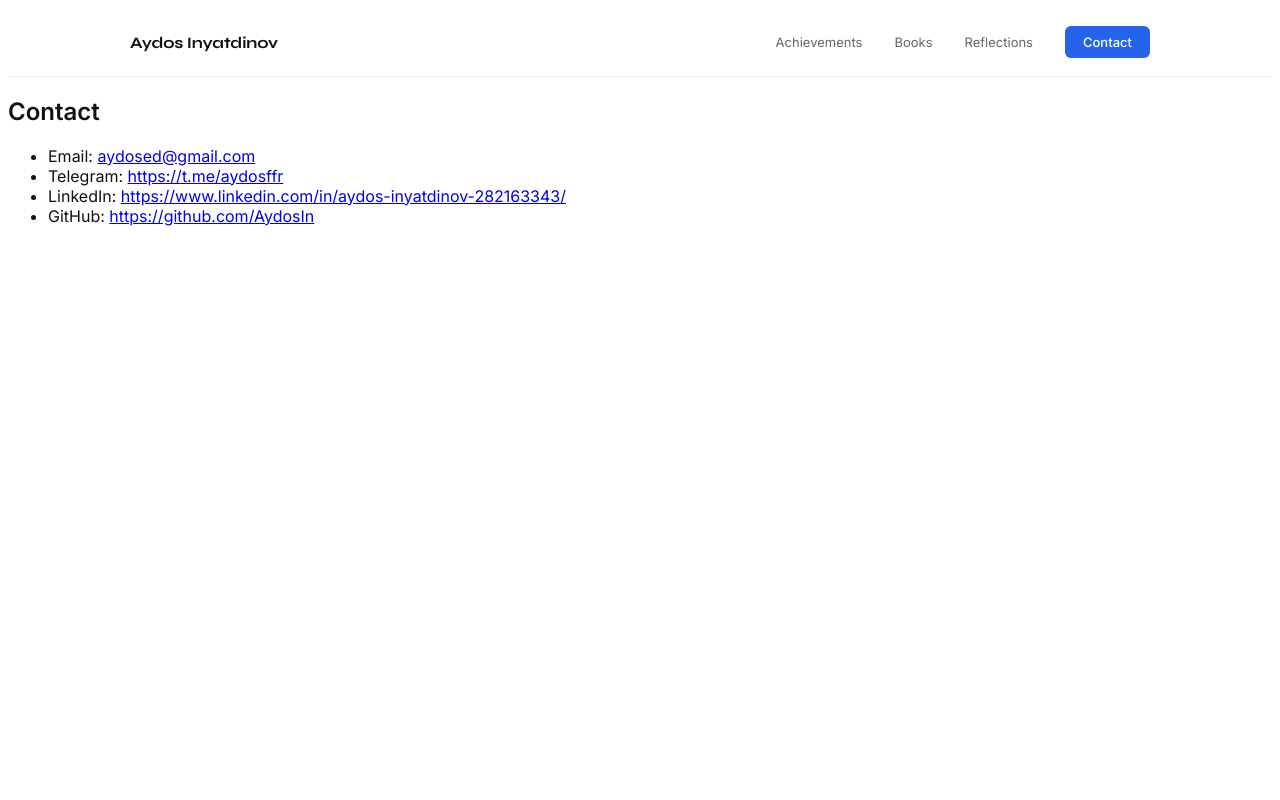
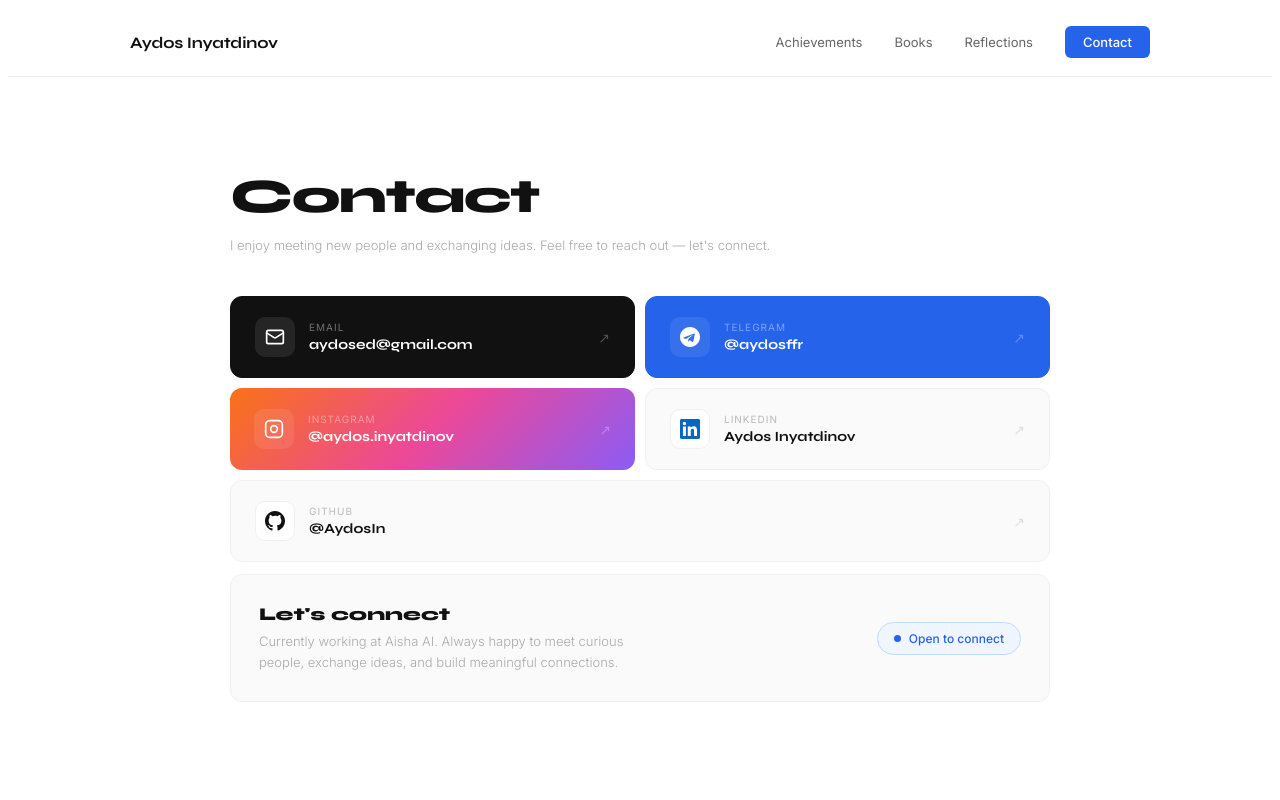
Before and after one commit to AydosIn/my-site, a Next.js app: page /contact in a window 1280 px wide. Shown: the top 800 px of the page. Built offline with nearby package versions, Linux system fonts and the light colour scheme.

Commit message:
contact page: professional design with social links

```diff
--- a/app/contact/page.tsx
+++ b/app/contact/page.tsx
@@ -1,32 +1,168 @@
-import { Container } from "@components/Container";
-import { Section } from "@components/Section";
 import { site } from "@data/site";
 
 export const metadata = { title: "Contact" };
 
 export default function ContactPage() {
+  const contacts = [
+    {
+      label: "Email",
+      value: "aydosed@gmail.com",
+      href: "mailto:aydosed@gmail.com",
+      style: "dark",
+      icon: (
+        <svg width="20" height="20" viewBox="0 0 24 24" fill="none" stroke="#fff" strokeWidth="2" strokeLinecap="round" strokeLinejoin="round">
+          <rect x="2" y="4" width="20" height="16" rx="2"/>
+          <path d="m22 7-8.97 5.7a1.94 1.94 0 0 1-2.06 0L2 7"/>
+        </svg>
+      ),
+    },
+    {
+      label: "Telegram",
+      value: "@aydosffr",
+      href: "https://t.me/aydosffr",
+      style: "blue",
+      icon: (
+        <svg width="20" height="20" viewBox="0 0 24 24" fill="#fff">
+          <path d="M12 0C5.373 0 0 5.373 0 12s5.373 12 12 12 12-5.373 12-12S18.627 0 12 0zm5.894 8.221-1.97 9.28c-.145.658-.537.818-1.084.508l-3-2.21-1.447 1.394c-.16.16-.295.295-.605.295l.213-3.053 5.56-5.023c.242-.213-.054-.333-.373-.12L7.26 14.4l-2.968-.924c-.643-.204-.657-.643.136-.953l11.57-4.461c.537-.194 1.006.131.896.159z"/>
+        </svg>
+      ),
+    },
+    {
+      label: "Instagram",
+      value: "@aydos.inyatdinov",
+      href: "https://www.instagram.com/aydos.inyatdinov/",
+      style: "pink",
+      icon: (
+        <svg width="20" height="20" viewBox="0 0 24 24" fill="none" stroke="#fff" strokeWidth="2" strokeLinecap="round" strokeLinejoin="round">
+          <rect x="2" y="2" width="20" height="20" rx="5"/>
+          <circle cx="12" cy="12" r="4"/>
+          <circle cx="17.5" cy="6.5" r="0.5" fill="#fff" stroke="none"/>
+        </svg>
+      ),
+    },
+    {
+      label: "LinkedIn",
+      value: "Aydos Inyatdinov",
+      href: site.contact.linkedin,
+      style: "light",
+      icon: (
+        <svg width="20" height="20" viewBox="0 0 24 24" fill="#0a66c2">
+          <path d="M20.447 20.452h-3.554v-5.569c0-1.328-.027-3.037-1.852-3.037-1.853 0-2.136 1.445-2.136 2.939v5.667H9.351V9h3.414v1.561h.046c.477-.9 1.637-1.85 3.37-1.85 3.601 0 4.267 2.37 4.267 5.455v6.286zM5.337 7.433a2.062 2.062 0 0 1-2.063-2.065 2.064 2.064 0 1 1 2.063 2.065zm1.782 13.019H3.555V9h3.564v11.452zM22.225 0H1.771C.792 0 0 .774 0 1.729v20.542C0 23.227.792 24 1.771 24h20.451C23.2 24 24 23.227 24 22.271V1.729C24 .774 23.2 0 22.222 0h.003z"/>
+        </svg>
+      ),
+    },
+  ];
+
+  const cardStyle = (type: string) => {
+    if (type === "dark") return { background: "#111", border: "1px solid #111", borderRadius: "12px", padding: "20px 24px", display: "flex", alignItems: "center", justifyContent: "space-between", gap: "16px", textDecoration: "none", cursor: "pointer" };
+    if (type === "blue") return { background: "#2563eb", border: "1px solid #2563eb", borderRadius: "12px", padding: "20px 24px", display: "flex", alignItems: "center", justifyContent: "space-between", gap: "16px", textDecoration: "none", cursor: "pointer" };
+    if (type === "pink") return { background: "linear-gradient(135deg, #f97316, #ec4899, #8b5cf6)", border: "none", borderRadius: "12px", padding: "20px 24px", display: "flex", alignItems: "center", justifyContent: "space-between", gap: "16px", textDecoration: "none", cursor: "pointer" };
+    return { background: "#fafafa", border: "1px solid #f0f0f0", borderRadius: "12px", padding: "20px 24px", display: "flex", alignItems: "center", justifyContent: "space-between", gap: "16px", textDecoration: "none", cursor: "pointer" };
+  };
+
+  const isLight = (type: string) => type === "dark" || type === "blue" || type === "pink";
+
   return (
-    <Container>
-      <Section title="Contact">
-        <ul className="space-y-3">
-          <li>
-            <span className="font-medium">Email:</span>{" "}
-            <a href={`mailto:${site.contact.email}`}>{site.contact.email}</a>
-          </li>
-          <li>
-            <span className="font-medium">Telegram:</span>{" "}
-            <a href={site.contact.telegram} target="_blank" rel="noreferrer">{site.contact.telegram}</a>
-          </li>
-          <li>
-            <span className="font-medium">LinkedIn:</span>{" "}
-            <a href={site.contact.linkedin} target="_blank" rel="noreferrer">{site.contact.linkedin}</a>
-          </li>
-          <li>
-            <span className="font-medium">GitHub:</span>{" "}
-            <a href={site.contact.github} target="_blank" rel="noreferrer">{site.contact.github}</a>
-          </li>
-        </ul>
-      </Section>
-    </Container>
+    <div style={{ background: "#fff", minHeight: "100vh" }}>
+      <div style={{ maxWidth: "900px", margin: "0 auto", padding: "64px 40px" }}>
+
+        {/* Header */}
+        <h1 style={{
+          fontFamily: "Syne, sans-serif", fontSize: "48px", fontWeight: 800,
+          color: "#111", letterSpacing: "-0.03em", lineHeight: 1, marginBottom: "8px",
+        }}>
+          Contact
+        </h1>
+        <p style={{ fontSize: "13px", color: "#aaa", fontWeight: 300, marginBottom: "40px", lineHeight: 1.7 }}>
+          I enjoy meeting new people and exchanging ideas. Feel free to reach out — let's connect.
+        </p>
+
+        {/* Contact grid */}
+        <div style={{ display: "grid", gridTemplateColumns: "1fr 1fr", gap: "10px", marginBottom: "12px" }}>
+          {contacts.map((c) => (
+            <a key={c.label} href={c.href} target="_blank" rel="noreferrer" style={cardStyle(c.style) as React.CSSProperties}>
+              <div style={{ display: "flex", alignItems: "center", gap: "14px" }}>
+                <div style={{
+                  width: "40px", height: "40px", borderRadius: "10px",
+                  display: "flex", alignItems: "center", justifyContent: "center", flexShrink: 0,
+                  background: isLight(c.style) ? "#ffffff15" : "#fff",
+                  border: isLight(c.style) ? "none" : "1px solid #f0f0f0",
+                }}>
+                  {c.icon}
+                </div>
+                <div>
+                  <div style={{
+                    fontSize: "10px", textTransform: "uppercase", letterSpacing: "0.1em",
+                    marginBottom: "3px", color: isLight(c.style) ? "#ffffff66" : "#bbb",
+                  }}>
+                    {c.label}
+                  </div>
+                  <div style={{
+                    fontFamily: "Syne, sans-serif", fontSize: "14px", fontWeight: 700,
+                    color: isLight(c.style) ? "#fff" : "#111",
+                  }}>
+                    {c.value}
+                  </div>
+                </div>
+              </div>
+              <div style={{ fontSize: "14px", color: isLight(c.style) ? "#ffffff44" : "#ddd" }}>↗</div>
+            </a>
+          ))}
+
+          {/* GitHub full width */}
+          <a href={site.contact.github} target="_blank" rel="noreferrer" style={{
+            gridColumn: "span 2", background: "#fafafa", border: "1px solid #f0f0f0",
+            borderRadius: "12px", padding: "20px 24px", display: "flex",
+            alignItems: "center", justifyContent: "space-between",
+            gap: "16px", textDecoration: "none", cursor: "pointer",
+          }}>
+            <div style={{ display: "flex", alignItems: "center", gap: "14px" }}>
+              <div style={{
+                width: "40px", height: "40px", borderRadius: "10px",
+                display: "flex", alignItems: "center", justifyContent: "center",
+                background: "#fff", border: "1px solid #f0f0f0", flexShrink: 0,
+              }}>
+                <svg width="20" height="20" viewBox="0 0 24 24" fill="#111">
+                  <path d="M12 0C5.374 0 0 5.373 0 12c0 5.302 3.438 9.8 8.207 11.387.599.111.793-.261.793-.577v-2.234c-3.338.726-4.033-1.416-4.033-1.416-.546-1.387-1.333-1.756-1.333-1.756-1.089-.745.083-.729.083-.729 1.205.084 1.839 1.237 1.839 1.237 1.07 1.834 2.807 1.304 3.492.997.107-.775.418-1.305.762-1.604-2.665-.305-5.467-1.334-5.467-5.931 0-1.311.469-2.381 1.236-3.221-.124-.303-.535-1.524.117-3.176 0 0 1.008-.322 3.301 1.23A11.509 11.509 0 0 1 12 5.803c1.02.005 2.047.138 3.006.404 2.291-1.552 3.297-1.23 3.297-1.23.653 1.653.242 2.874.118 3.176.77.84 1.235 1.911 1.235 3.221 0 4.609-2.807 5.624-5.479 5.921.43.372.823 1.102.823 2.222v3.293c0 .319.192.694.801.576C20.566 21.797 24 17.3 24 12c0-6.627-5.373-12-12-12z"/>
+                </svg>
+              </div>
+              <div>
+                <div style={{ fontSize: "10px", textTransform: "uppercase", letterSpacing: "0.1em", marginBottom: "3px", color: "#bbb" }}>GitHub</div>
+                <div style={{ fontFamily: "Syne, sans-serif", fontSize: "14px", fontWeight: 700, color: "#111" }}>@AydosIn</div>
+              </div>
+            </div>
+            <div style={{ fontSize: "14px", color: "#ddd" }}>↗</div>
+          </a>
+        </div>
+
+        {/* Availability */}
+        <div style={{
+          border: "1px solid #f0f0f0", borderRadius: "12px", padding: "28px",
+          background: "#fafafa", display: "flex", alignItems: "center",
+          justifyContent: "space-between", gap: "20px",
+        }}>
+          <div>
+            <div style={{
+              fontFamily: "Syne, sans-serif", fontSize: "18px",
+              fontWeight: 800, color: "#111", marginBottom: "6px",
+            }}>
+              Let's connect
+            </div>
+            <div style={{ fontSize: "13px", color: "#aaa", fontWeight: 300, lineHeight: 1.6, maxWidth: "380px" }}>
+              Currently working at Aisha AI. Always happy to meet curious people, exchange ideas, and build meaningful connections.
+            </div>
+          </div>
+          <div style={{
+            display: "flex", alignItems: "center", gap: "8px",
+            background: "#eff6ff", border: "1px solid #bfdbfe",
+            borderRadius: "100px", padding: "8px 16px", whiteSpace: "nowrap", flexShrink: 0,
+          }}>
+            <div style={{ width: "7px", height: "7px", background: "#2563eb", borderRadius: "50%" }} />
+            <span style={{ fontSize: "12px", color: "#2563eb", fontWeight: 500 }}>Open to connect</span>
+          </div>
+        </div>
+
+      </div>
+    </div>
   );
 }
```
